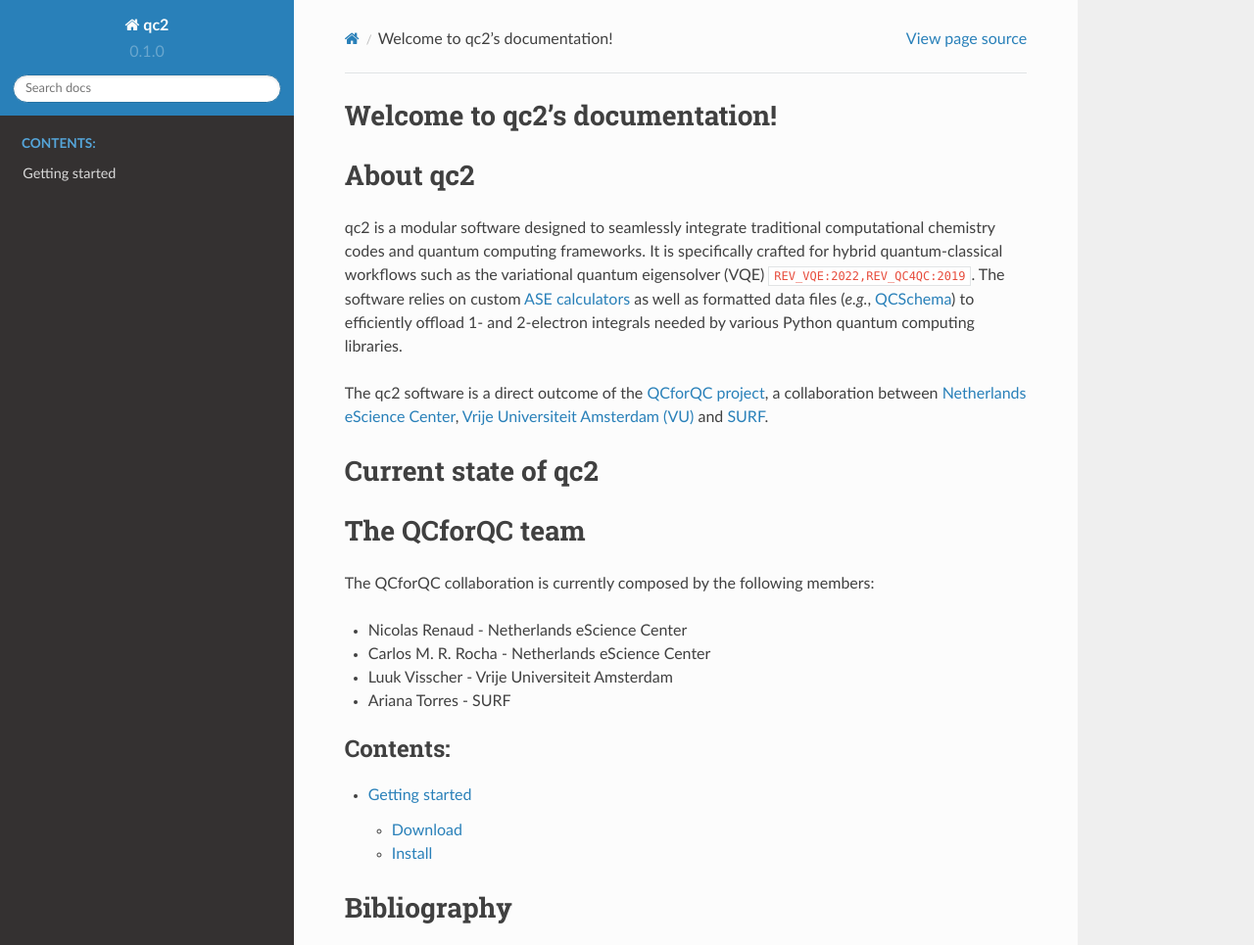
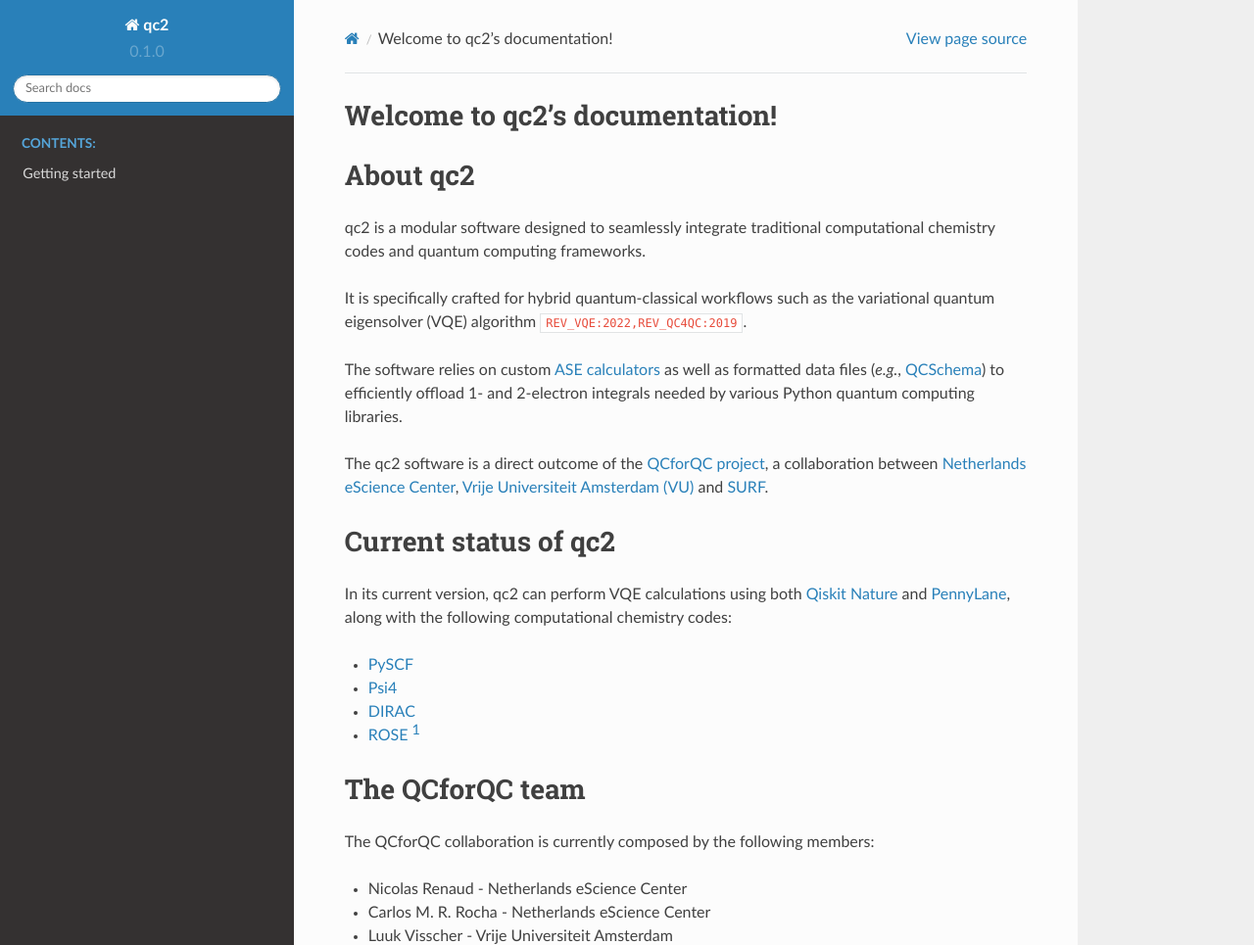
Before and after one commit to qc2nl/qc2, a Sphinx documentation site: the page built from docs/index.rst, in a window 1280 px wide and 1400 px high, cut to the strip 0-965 px from the top of the window. Shown: the whole strip at 98% size. Built offline with Sphinx 7.4.7 and the Read the Docs theme 2.0.0, drawn with Linux system fonts in a browser that asks for light colours; cross-references to code outside the pages are shown as plain code; some of the changed text lies outside the part shown.

Commit message:
Added info about current status of qc2

```diff
--- a/docs/index.rst
+++ b/docs/index.rst
@@ -12,8 +12,10 @@
 
 qc2 is a modular software designed to seamlessly integrate traditional computational chemistry codes
 and quantum computing frameworks.
+
 It is specifically crafted for hybrid quantum-classical workflows
-such as the variational quantum eigensolver (VQE) :cite:p:`REV_VQE:2022,REV_QC4QC:2019`.
+such as the variational quantum eigensolver (VQE) algorithm :cite:p:`REV_VQE:2022,REV_QC4QC:2019`.
+
 The software relies on custom `ASE calculators <https://wiki.fysik.dtu.dk/ase/>`_ as well as formatted data files
 (*e.g.*, `QCSchema <https://molssi.org/software/qcschema-2/>`_) to efficiently offload 1- and 2-electron
 integrals needed by various Python quantum computing libraries.
@@ -23,8 +25,17 @@
 `Vrije Universiteit Amsterdam (VU) <https://vu.nl/nl>`_ and `SURF <https://www.surf.nl/>`_.
 
 
-Current state of qc2
-====================
+Current status of qc2
+=====================
+
+In its current version, qc2 can perform VQE calculations using
+both `Qiskit Nature <https://qiskit.org/ecosystem/nature/>`_ and `PennyLane <https://pennylane.ai/>`_,
+along with the following computational chemistry codes:
+
+* `PySCF <https://pyscf.org/>`_
+* `Psi4 <https://psicode.org/>`_
+* `DIRAC <https://www.diracprogram.org/>`_
+* `ROSE <https://gitlab.com/quantum_rose/rose>`_ [#f1]_
 
 
 The QCforQC team
@@ -64,3 +76,7 @@
 * :ref:`genindex`
 * :ref:`modindex`
 * :ref:`search`
+
+.. rubric:: Footnotes
+
+.. [#f1] For further information, see :cite:`ROSE:2021`. The current qc2-ASE ROSE calculator only works with PySCF and Psi4 as molecular orbitals generators.
--- a/docs/references.bib
+++ b/docs/references.bib
@@ -16,3 +16,12 @@
 year = {2019},
 doi = {10.1021/acs.chemrev.8b00803},
 }
+@article{ROSE:2021,
+author = {Senjean, Bruno and Sen, Souloke and Repisky, Michal and Knizia, Gerald and Visscher, Lucas},
+title = {Generalization of Intrinsic Orbitals to Kramers-Paired Quaternion Spinors, Molecular Fragments, and Valence Virtual Spinors},
+journal = {Journal of Chemical Theory and Computation},
+volume = {17},
+pages = {1337-1354},
+year = {2021},
+doi = {10.1021/acs.jctc.0c00964},
+}
```
Also changed, not shown: other parts of docs/index.rst (+2 -1 lines).
